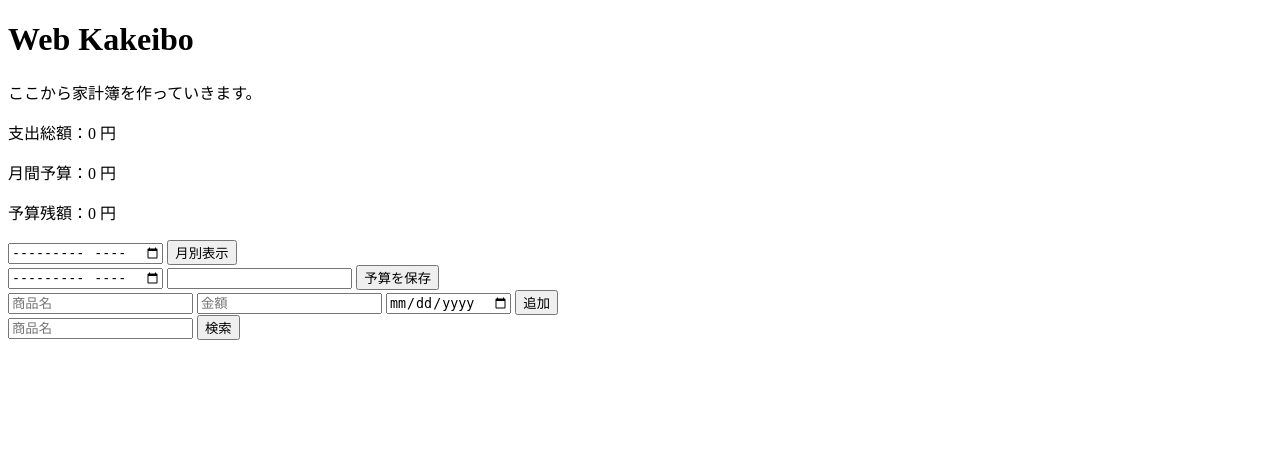
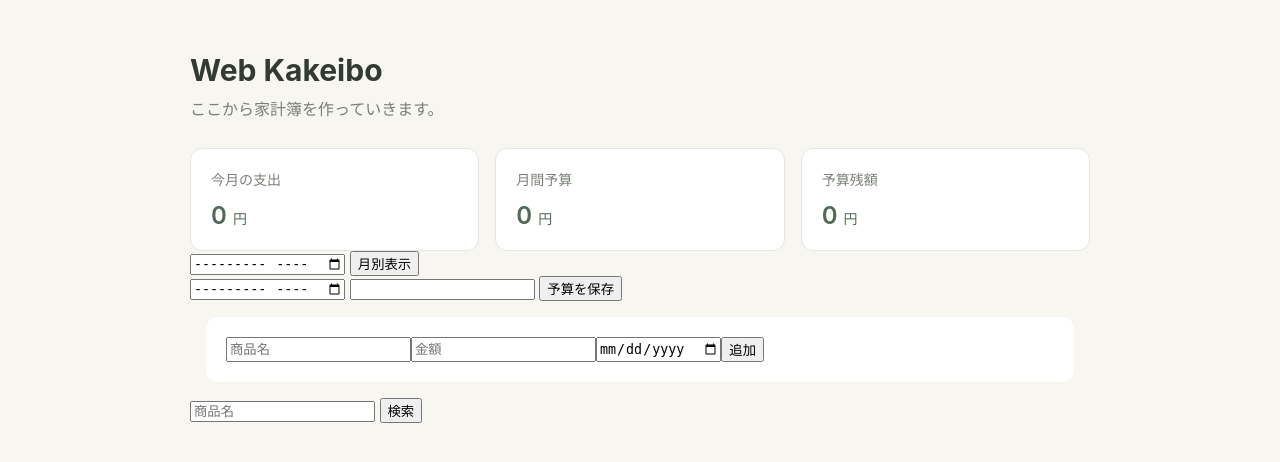
Before and after one commit to chai-python/Web-Kakeibo, a Flask app: page / in a window 1280 px wide. Shown: the top 462 px of the page. Run offline with Flask 3, Linux system fonts and the light colour scheme.

Commit message:
Style summary cards and expense form

```diff
--- a/templates/index.html
+++ b/templates/index.html
@@ -1,16 +1,98 @@
 <!DOCTYPE html>
 <html>
 <head>
+    <meta charset="UTF-8">
+    <meta name="viewport" content="width=device-width, initial-scale=1.0">
     <title>Web Kakeibo</title>
+<style>
+    body {
+        margin: 0;
+        padding: 32px 20px;
+        background-color: #F7F6F0;
+        color: #333A33;
+        font-family: -apple-system, BlinkMacSystemFont, "Helvetica Neue",
+                     "Hiragino Kaku Gothic ProN", sans-serif;
+    }
+
+    .container {
+        max-width: 900px;
+        margin: 0 auto;
+    }
+
+    h1 {
+        margin-bottom: 8px;
+        font-size: 30px;
+    }
+
+    .subtitle {
+        margin-top: 0;
+        margin-bottom: 28px;
+        color: #7A8078;
+    }
+    .summary {
+        display: grid;
+        grid-template-columns: repeat(3, 1fr);
+        gap: 16px;
+    }
+    .summary-card {
+        background-color: #FFFFFF;
+        padding: 20px;
+        border-radius: 12px;
+        border: 1px solid #E5E7DF;
+    }
+    .add-expense{
+        padding: 20px;
+        background-color: #FFFFFF;
+        border-radius: 12px;
+        margin: 16px;
+        display: flex;
+    }
+
+    .summary-label {
+        margin: 0 0 12px;
+        font-size: 14px;
+        color: #7A8078;
+    }
+
+    .summary-value {
+        margin: 0;
+        font-size: 24px;
+        font-weight: 600;
+        color: #526B57;
+    }
+
+    .summary-value span {
+        font-size: 14px;
+        font-weight: normal;
+    }
+
+@media (max-width: 600px) {
+    .summary {
+        grid-template-columns: 1fr;
+    }
+    }
+</style>
 </head>
 <body>
+    <div class="container">
     <h1>Web Kakeibo</h1>
-    <p>ここから家計簿を作っていきます。</p>
-    <p>支出総額：{{ total }} 円</p>
-    {% if monthly_budget is defined %}
-    <p>月間予算：{{ monthly_budget }} 円</p>
-    <p>予算残額：{{ remaining }} 円</p>
-    {% endif %}
+    <p class="subtitle">ここから家計簿を作っていきます。</p>
+    <div class="summary">
+    <div class="summary-card">
+        <p class="summary-label">今月の支出</p>
+        <p class="summary-value">{{ total }} <span>円</span></p>
+    </div>
+
+    <div class="summary-card">
+        <p class="summary-label">月間予算</p>
+        <p class="summary-value">{{ monthly_budget }} <span>円</span></p>
+    </div>
+
+    <div class="summary-card">
+        <p class="summary-label">予算残額</p>
+        <p class="summary-value">{{ remaining }} <span>円</span></p>
+    </div>
+</div>
     <form action="/month" method="post">
         <input type="month" name="month">
         <button>月別表示</button>
@@ -22,7 +104,7 @@
         <button>予算を保存</button>
     </form>
 
-    <form action="/add" method="post">
+    <form action="/add" method="post" class="add-expense">
         <input name="item" placeholder="商品名">
         <input name="money" placeholder="金額">
         <input type="date" name="date">
@@ -40,5 +122,6 @@
          <a href="/delete/{{ record['id'] }}">削除</a>
     </p>
     {% endfor %}
+    </div>
 </body>
 </html>
```
